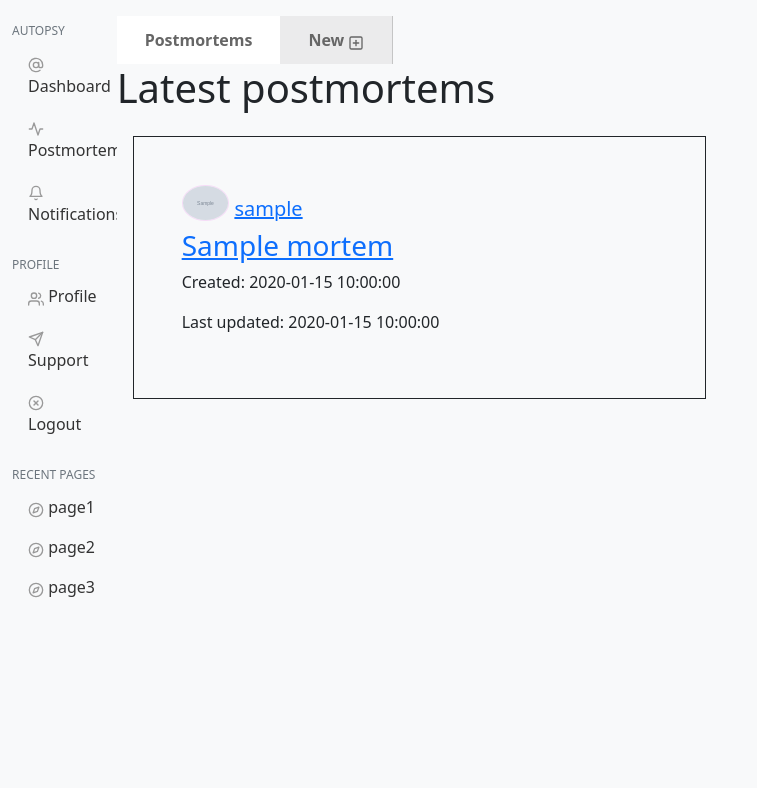
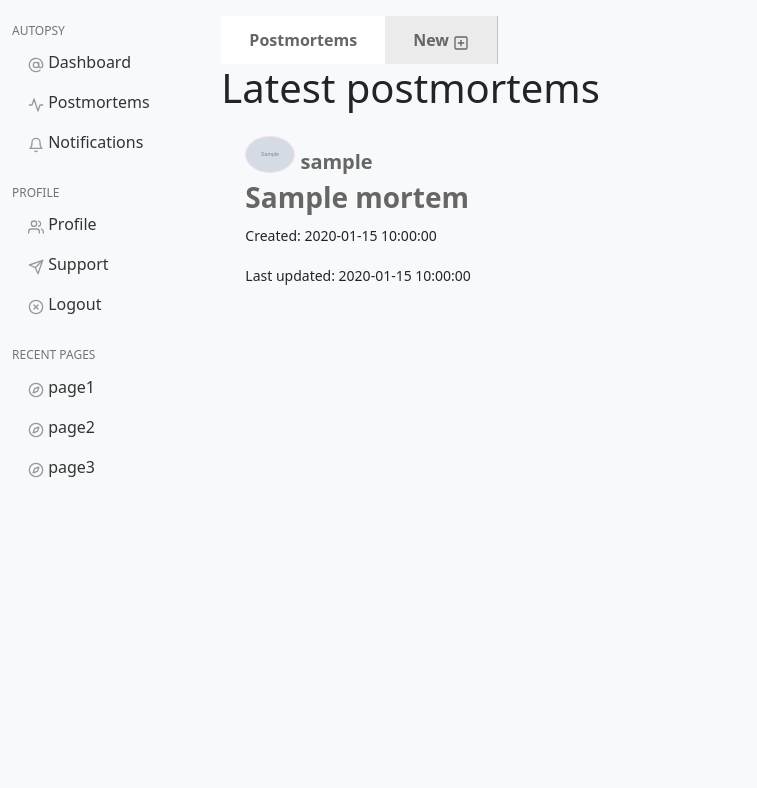
Before and after one commit to ep4sh/autopsy, a Flask app: page /postmortems in a window 1280 px wide. Shown: the part 70-858 px from the top of the page, without its empty margins (0-757 px from the left). Run offline with Flask 2, Linux system fonts and the light colour scheme; a user stored in the database is signed in; tables that the repository leaves empty hold one stand-in row (values such as "Sample post"); grey boxes marked "Sample" are stand-in pictures.

Commit message:
Update templates for mortems

```diff
--- a/autopsy_app/static/dashboard.css
+++ b/autopsy_app/static/dashboard.css
@@ -137,7 +137,7 @@
 }
 
 .small-ava {
- width: 10%;
+ width: 5%;
  vertical-align: bottom;
  border-radius: 50%;
  border: 1px solid #d2d2;
@@ -183,3 +183,21 @@
   background-color: #fff;
   height: calc(100vh - 12px);
 }
+
+.mortem a {
+  text-decoration: none;
+  font-weight: 700;
+  color: #666;
+}
+
+.mortem:hover {
+  background-color: #fff;
+  color: #000;
+  border-radius: 2rem;
+}
+
+.mortem a:hover {
+  border-bottom: 1px solid #d2d2;
+  text-decoration: none;
+  color: #8a2be2;
+}
--- /dev/null
+++ b/autopsy_app/templates/base/middle_layer.html
@@ -0,0 +1,14 @@
+{% extends "base/top_layer.html" %}
+
+
+{% block middle_layer %}
+<div class="container">
+
+    {% block content_top %}
+    {% endblock content_top %}
+
+    {% block content_body %}
+    {% endblock content_body %}
+
+</div>
+{% endblock middle_layer %}
--- a/autopsy_app/templates/user_menu.html
+++ b/autopsy_app/templates/base/top_layer.html
@@ -1,6 +1,11 @@
-{% extends "top_layer.html" %}
+{% extends "base/base.html" %}
 
-{% block menu %}
+{% block top_layer %}
+<div class="container-fluid bg-light">
+  <div class="row gx-0">
+
+    <div class="col-lg-2">
+      {% block menu %}
         <nav class="d-md-block bg-light sidebar-sticky">
           <div class="sidebar">
             <h6 class="sidebar-heading d-flex justify-content-between align-items-center mt-4 mb-1 text-muted">
@@ -77,4 +82,14 @@
 
           </div>
         </nav>
-{% endblock menu %}
+      {% endblock menu %}
+    </div>
+
+    <div class="col-lg-10 py-3">
+      {% block middle_layer %}
+      {% endblock middle_layer %}
+    </div>
+
+  </div>
+</div>
+{% endblock top_layer %}
--- a/autopsy_app/templates/dashboard.html
+++ b/autopsy_app/templates/dashboard.html
@@ -1,4 +1,4 @@
-{% extends "user_menu.html" %}
+{% extends "base/middle_layer.html" %}
 
 {% block title %}
   <title>Autopsy Dashboard</title>
--- a/autopsy_app/templates/login.html
+++ b/autopsy_app/templates/login.html
@@ -1,4 +1,4 @@
-{% extends "base_register.html" %}
+{% extends "base/base_register.html" %}
 
 {% block title %}
     <title>Autopsy: Sign In</title>
--- a/autopsy_app/templates/postmortems.html
+++ b/autopsy_app/templates/postmortems.html
@@ -1,11 +1,10 @@
-{% extends "user_menu.html" %}
+{% extends "base/middle_layer.html" %}
 
 {% block title %}
   <title>Autopsy: Postmortems</title>
 {% endblock title %}
 
-{% block middle_layer %}
-  <div class="container">
+{% block content_top %}
     <div class="flex-row d-flex">
       <div class="mortem-tab-focus">
         <a href="{{ url_for('postmortems')  }}">Postmortems</a>
@@ -16,13 +15,13 @@
         </a>
       </div>
     </div>
+{% endblock content_top %}
 
+{% block content_body %}
     <div class="flex-row">
       <h1>Latest postmortems</h1>
-      <div class="d-flex">
         {% for mortem in mortems %}
-          <div>
-            <div class="flex-fill border border-dark m-3 p-5">
+          <div class="mortem m-2 p-3">
             <h5>
               <img class="small-ava" src="{{ url_for('static', filename="ava/"+current_user.user_image) }}">
               <a href="{{ mortem.author.email }}">{{ mortem.author.user_name }}</a>
@@ -30,12 +29,13 @@
             <h3>
               <a href="{{ mortem.url }}">{{ mortem.mortem_name }}</a>
             </h3>
-              <p>Created: {{ mortem.mortem_created }}</p>
-              <p>Last updated: {{ mortem.mortem_created }}</p>
-            </div>
+            <p>
+            <small>Created: {{ mortem.mortem_created }} </small>
+            </p>
+            <p>
+              <small>Last updated: {{ mortem.mortem_created }}</small>
+            </p>
           </div>
         {% endfor %}
     </div>
-    </div>
-  </div>
-{% endblock middle_layer %}
+{% endblock content_body %}
--- a/autopsy_app/templates/top_layer.html
+++ /dev/null
@@ -1,19 +0,0 @@
-{% extends "base.html" %}
-
-{% block top_layer  %}
-<div class="container-fluid bg-light">
-  <div class="row gx-0">
-
-    <div class="col-lg-1 sidebar-sticky">
-      {% block menu %}
-      {% endblock menu %}
-    </div>
-
-    <div class="col-lg-10 py-3">
-      {% block middle_layer %}
-      {% endblock %}
-    </div>
-
-  </div>
-</div>
-{% endblock top_layer %}
```
Also changed, not shown: autopsy_app/templates/add_postmortem.html (+7 -5 lines), autopsy_app/templates/profile.html (+9 -6 lines), autopsy_app/templates/base/base.html (line endings or trailing spaces), autopsy_app/templates/base/base_register.html (line endings or trailing spaces). Lines whose indentation alone changed are shown as unchanged.
